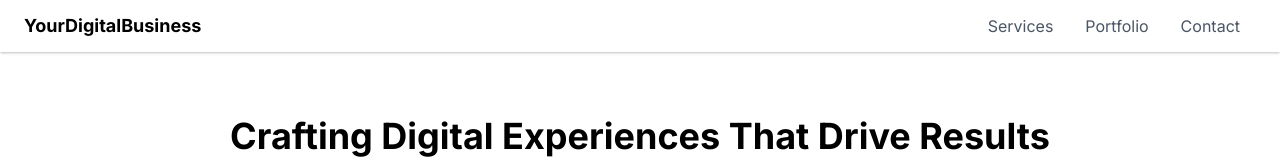
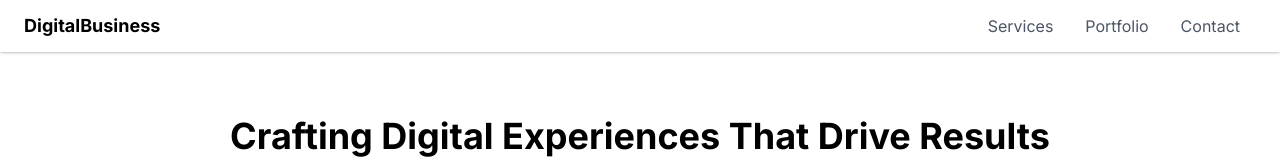
Before and after one commit to vicarb/glowing-adventure, a Next.js app: page / in a window 1280 px wide. Shown: the top 160 px of the page. Built offline with nearby package versions, Linux system fonts and the light colour scheme.

Commit message:
Update Navbar.tsx

```diff
--- a/components/Navbar/Navbar.tsx
+++ b/components/Navbar/Navbar.tsx
@@ -9,7 +9,7 @@ export default function Navbar() {
     <nav className="bg-white shadow">
       <div className="container mx-auto px-6 py-3 flex justify-between items-center">
         <div>
-          <a href="#" className="text-lg font-bold">YourDigitalBusiness</a>
+          <a href="#" className="text-lg font-bold">DigitalBusiness</a>
         </div>
         <div className="hidden md:block">
           <a href="#services" className="text-gray-600 hover:text-gray-900 px-4">Services</a>
```
